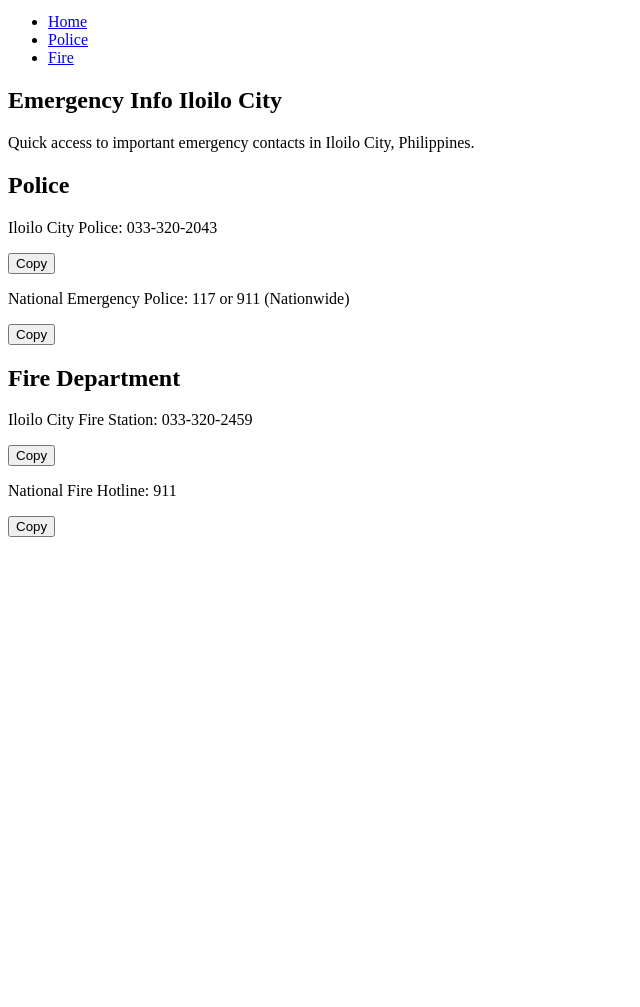
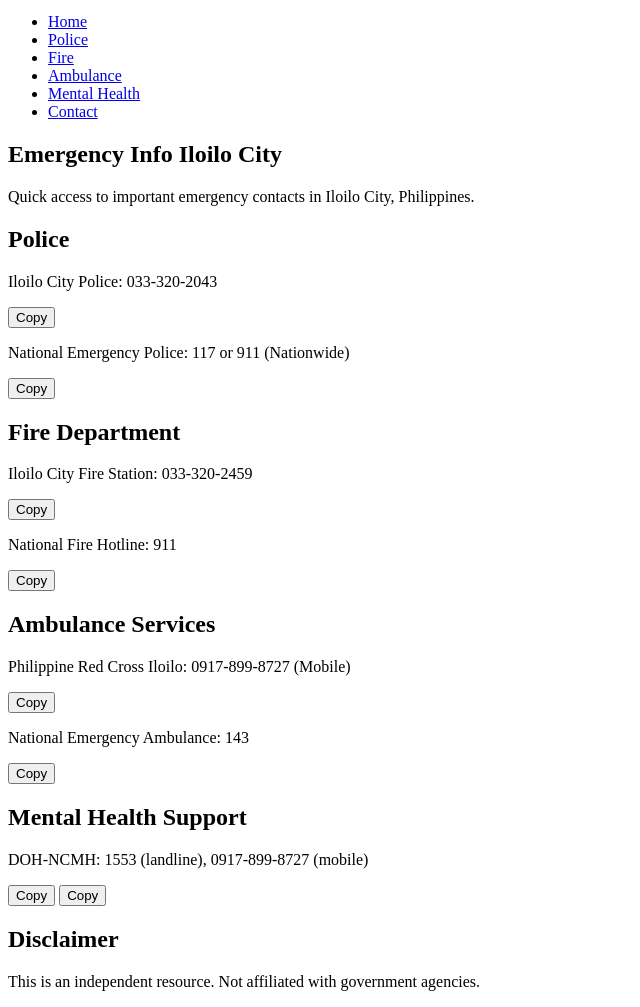
Before and after one commit to Klyxen/ESI---Emergency-Services-Info, a plain HTML site: page index.html in a window 1280 px wide. Shown: the part 29-1036 px from the top of the page, without its empty margins (0-640 px from the left). Before the commit the page ends 800 px from the top, so only its background shows below. Drawn offline with Linux system fonts and the light colour scheme.

Commit message:
Update index.html

```diff
--- a/index.html
+++ b/index.html
@@ -18,6 +18,9 @@
         <li><a href="#home">Home</a></li>
         <li><a href="#police">Police</a></li>
         <li><a href="#fire">Fire</a></li>
+        <li><a href="#ambulance">Ambulance</a></li>
+        <li><a href="#mental">Mental Health</a></li>
+        <li><a href="#contact">Contact</a></li>
       </ul>
     </nav>
   </header>
@@ -42,6 +45,26 @@
       <button class="copy-btn" onclick="copyText('fire-number')">Copy</button>
       <p class="yellow-gold">National Fire Hotline: 911</p>
       <button class="copy-btn" onclick="copyText('fire-national-number')">Copy</button>
+    </section>
+
+    <section id="ambulance">
+      <h2>Ambulance Services</h2>
+      <p class="yellow-gold">Philippine Red Cross Iloilo: <span id="ambulance-number">0917-899-8727</span> (Mobile)</p>
+      <button class="copy-btn" onclick="copyText('ambulance-number')">Copy</button>
+      <p class="yellow-gold">National Emergency Ambulance: 143</p>
+      <button class="copy-btn" onclick="copyText('ambulance-national-number')">Copy</button>
+    </section>
+
+    <section id="mental">
+      <h2>Mental Health Support</h2>
+      <p class="yellow-gold">DOH-NCMH: <span id="mental-number">1553 (landline)</span>, <span id="mental-mobile">0917-899-8727</span> (mobile)</p>
+      <button class="copy-btn" onclick="copyText('mental-number')">Copy</button>
+      <button class="copy-btn" onclick="copyText('mental-mobile')">Copy</button>
+    </section>
+
+    <section id="contact">
+      <h2>Disclaimer</h2>
+      <p>This is an independent resource. Not affiliated with government agencies.</p>
     </section>
   </main>
 
```
